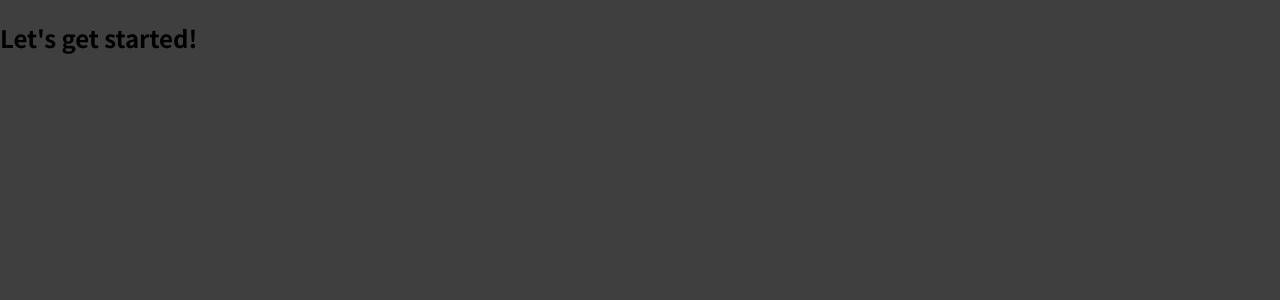
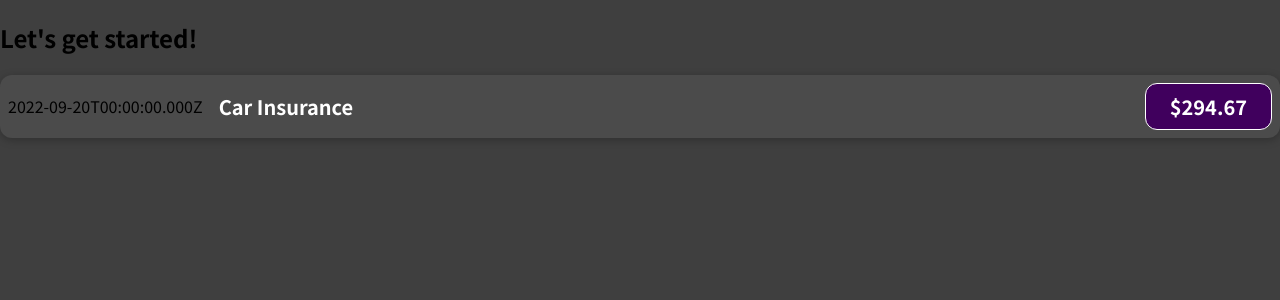
Before and after one commit to KamilKonopski/Expenses-Tracker-App, a JavaScript app: page / in a window 1280 px wide. Shown: the top 300 px of the page. Built offline with nearby package versions, Linux system fonts and the light colour scheme.

Commit message:
add expense item file

```diff
--- a/src/App.js
+++ b/src/App.js
@@ -1,7 +1,10 @@
-function App() {
+import ExpenseItem from "./components/ExpenseItem/ExpenseItem";
+
+const App = () => {
   return (
     <div>
       <h2>Let's get started!</h2>
+      <ExpenseItem />
     </div>
   );
 }
--- /dev/null
+++ b/src/components/ExpenseItem/ExpenseItem.js
@@ -0,0 +1,19 @@
+import './ExpenseItem.css';
+
+const ExpenseItem = () => {
+    const expenseDate = new Date(2022, 8, 20);
+    const expenseTitle = 'Car Insurance';
+    const expenseAmount = 294.67;
+
+    return (
+        <div className='expense-item'>
+            <div>{expenseDate.toISOString()}</div>
+            <div className='expense-item__description'>
+                <h2>{expenseTitle}</h2>
+                <div className='expense-item__price'>${expenseAmount}</div>
+            </div>
+        </div>
+    );
+};
+
+export default ExpenseItem;
```
